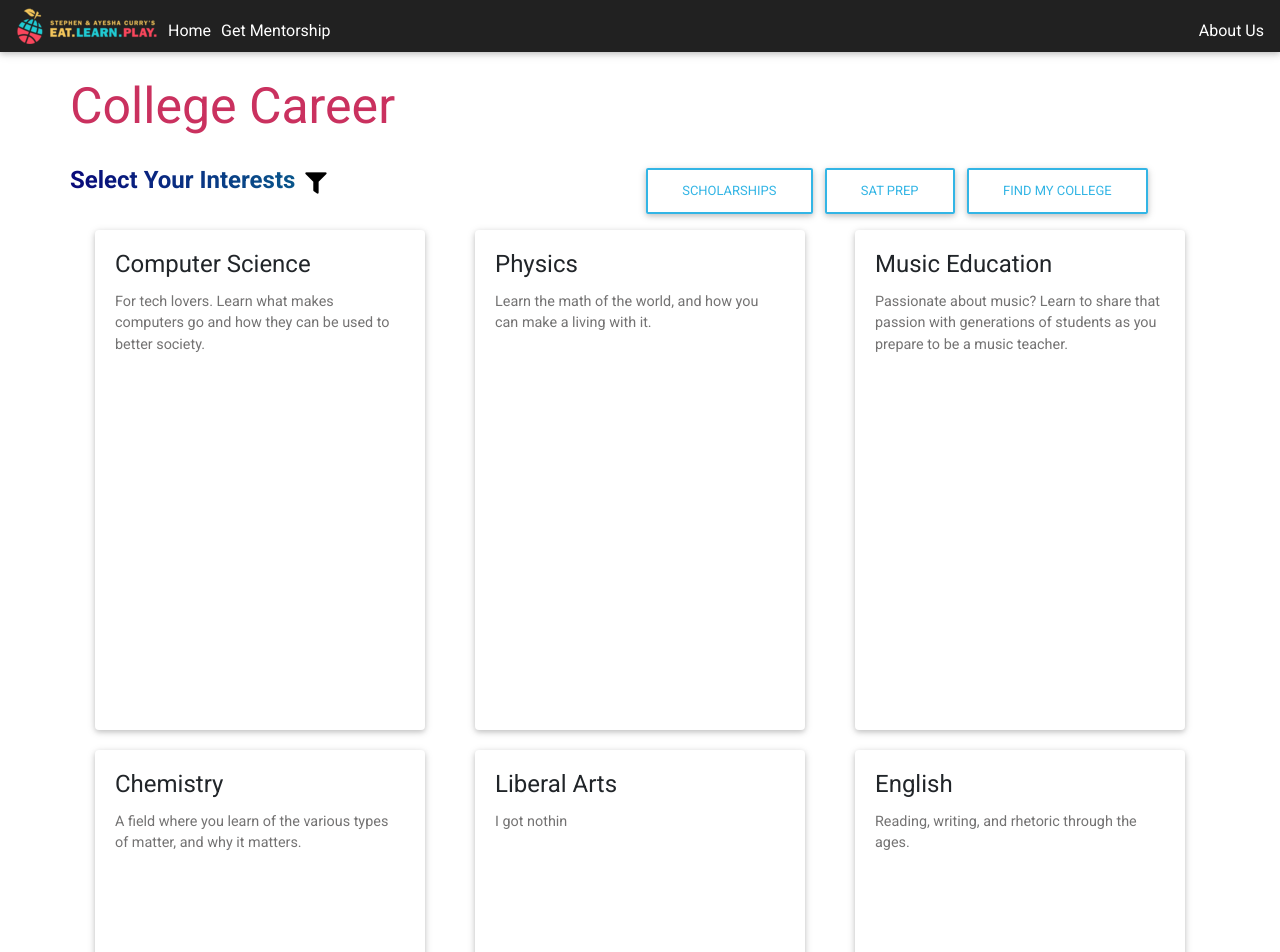
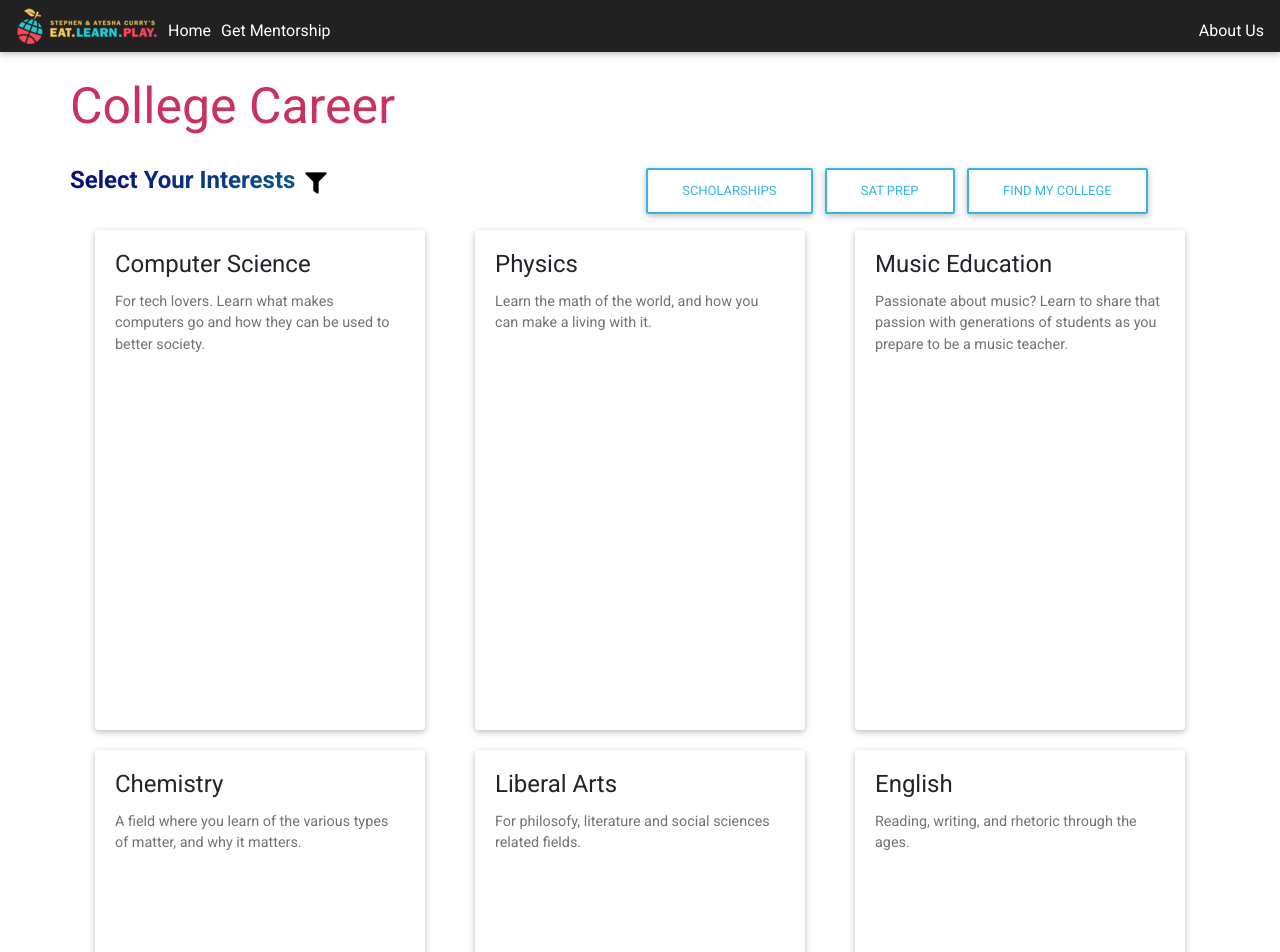
Before and after one commit to cfg-hbcuhsi/team-10, a React (Create React App) app: page /college in a window 1280 px wide. Shown: the top 952 px of the page. Built offline with nearby package versions, Linux system fonts and the light colour scheme.

Commit message:
added links to alternative careers.

```diff
--- a/src/components/Alternative Screen/AlternativeCareers.js
+++ b/src/components/Alternative Screen/AlternativeCareers.js
@@ -28,7 +28,7 @@ class AlternativeCareers extends Component {
                     <MDBCardText>
                       There's more to the military than just combat roles. Click the button to learn more about military branches, the ASVAB, and military career paths.
                     </MDBCardText>
-                    <MDBBtn href="#">Show me more!</MDBBtn>
+                    <MDBBtn href="https://www.military.com/join-armed-forces/military-jobs">Show me more!</MDBBtn>
                   </MDBCardBody>
                 </MDBCard>
               </MDBCol>
@@ -40,7 +40,7 @@ class AlternativeCareers extends Component {
                     <MDBCardText>
                       Trades will always be in demand. If you like working with your hands, click the button to learn more about tradeschools, certifications, and apprenticeships
                     </MDBCardText>
-                    <MDBBtn href="#">Show me more!</MDBBtn>
+                    <MDBBtn href="http://www.w3education.org/career_guide/technical_careers/technical-career-guide.php">Show me more!</MDBBtn>
                   </MDBCardBody>
                 </MDBCard>
               </MDBCol>
@@ -52,7 +52,7 @@ class AlternativeCareers extends Component {
                     <MDBCardText>
                     Even just starting off working in retail or food can get you developing life-long skills. Click the button to learn more about local job ops, interviews, and resume tips.
                     </MDBCardText>
-                    <MDBBtn href="#">Show me more!</MDBBtn>
+                    <MDBBtn href="https://www.indeed.com/q-Entry-Level-Information-Technology-jobs.html?vjk=cae1836ad3e3c2d3">Show me more!</MDBBtn>
                   </MDBCardBody>
                 </MDBCard>
               </MDBCol>
--- a/src/components/College Screen/College.js
+++ b/src/components/College Screen/College.js
@@ -92,7 +92,7 @@ class College extends Component {
                       <MDBCardBody>
                         <MDBCardTitle>Liberal Arts</MDBCardTitle>
                         <MDBCardText>
-                        I got nothin
+                       For philosofy, literature and social sciences related fields.
                         </MDBCardText>
                       </MDBCardBody>
                     </MDBCard>
```
